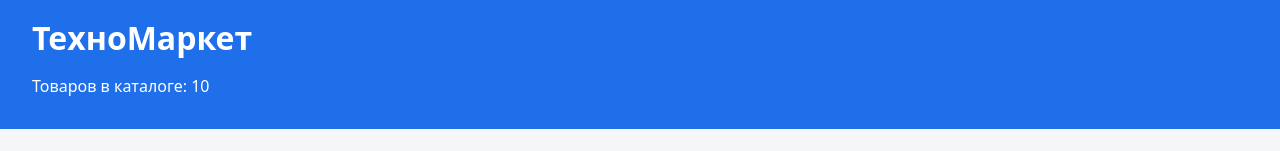
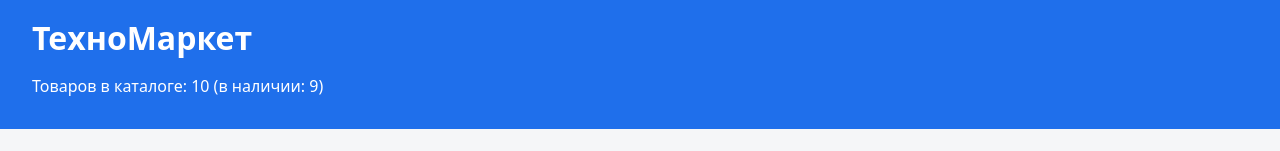
Before and after one commit to faiilvlia/corporate-is, a React (Vite) app in the folder shop-react/: page / in a window 1280 px wide. Shown: the top 151 px of the page. Built offline with nearby package versions, Linux system fonts and the light colour scheme.

Commit message:
feat(lab4): в шапку добавлен счётчик товаров в наличии (задание 4)

```diff
--- a/shop-react/src/App.jsx
+++ b/shop-react/src/App.jsx
@@ -7,9 +7,15 @@ import './App.css'
 const currentYear = new Date().getFullYear()
 
 function App() {
+  const inStockCount = products.filter((product) => product.stock > 0).length
+
   return (
     <>
-      <Header shopName="ТехноМаркет" productCount={products.length} />
+      <Header
+        shopName="ТехноМаркет"
+        productCount={products.length}
+        inStockCount={inStockCount}
+      />
       <main>
         <ProductList products={products} />
       </main>
--- a/shop-react/src/components/Header.jsx
+++ b/shop-react/src/components/Header.jsx
@@ -1,8 +1,11 @@
-function Header({ shopName, productCount }) {
+function Header({ shopName, productCount, inStockCount }) {
   return (
     <header className="header">
       <h1>{shopName}</h1>
-      <p>Товаров в каталоге: {productCount}</p>
+      <p>
+        Товаров в каталоге: {productCount}
+        {inStockCount !== undefined && ` (в наличии: ${inStockCount})`}
+      </p>
     </header>
   )
 }
```
